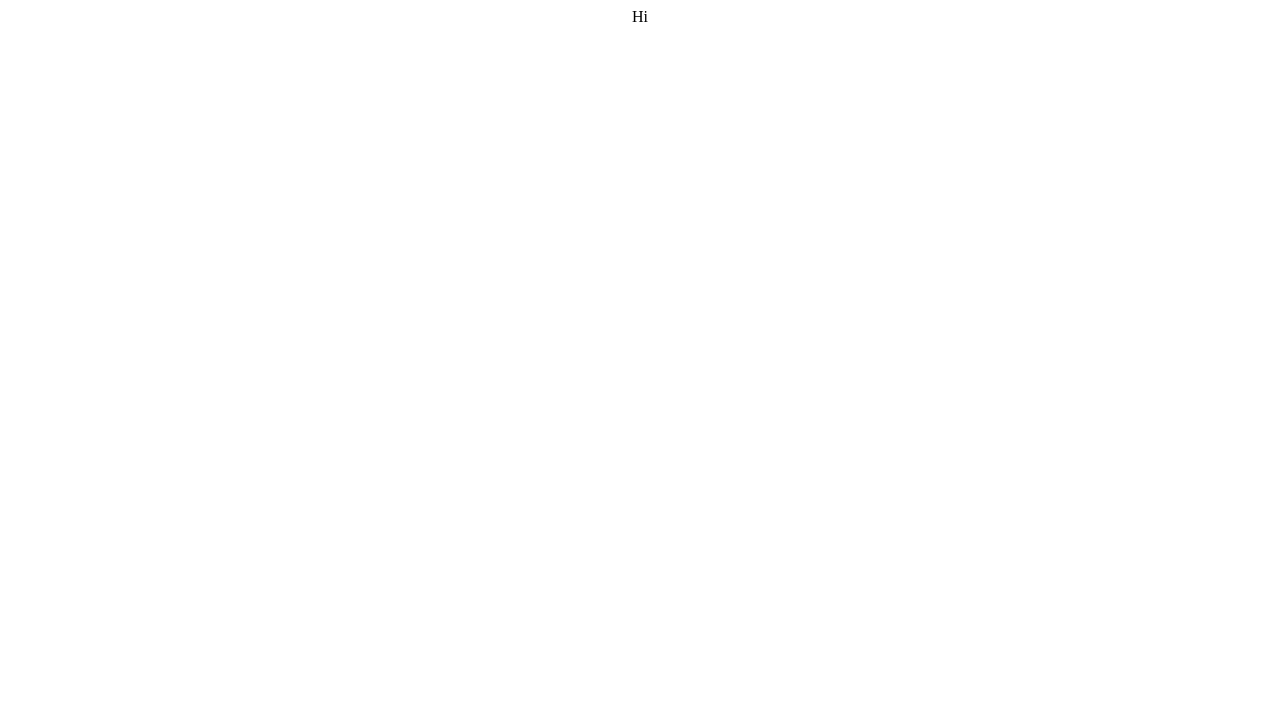
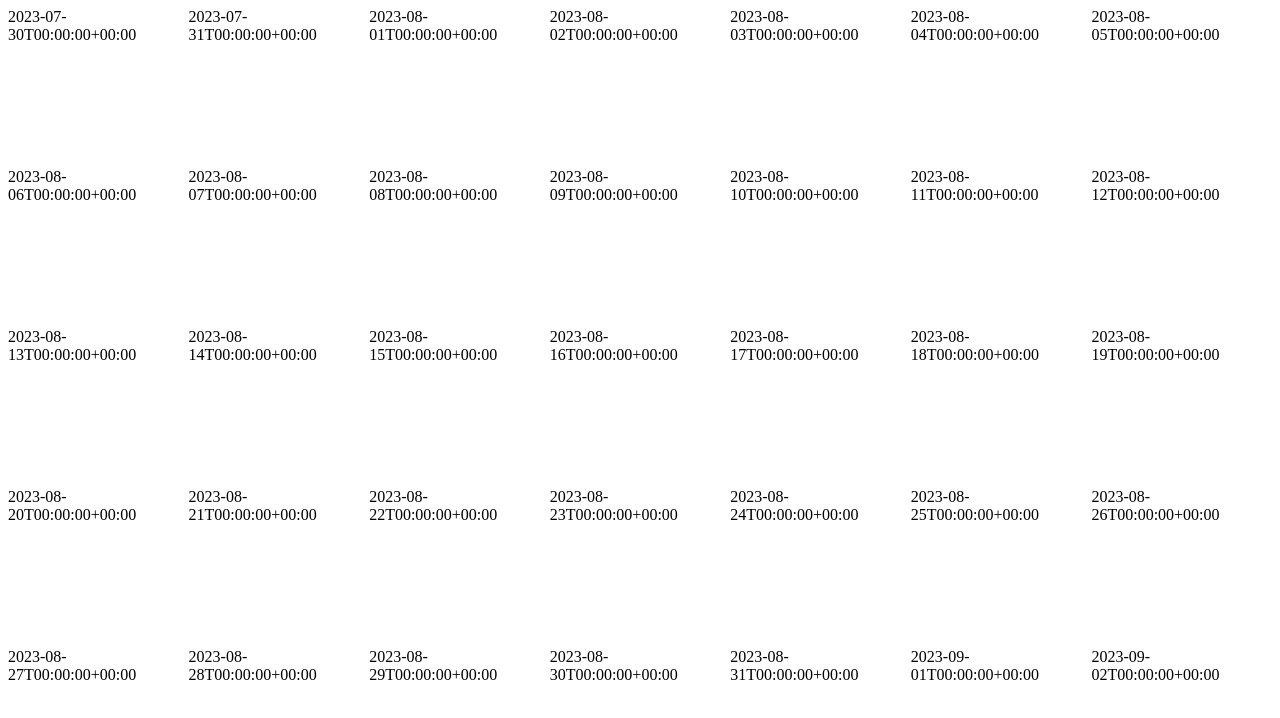
Before and after one commit to PetkovBG/calendar-app-react, a React (Create React App) app in the folder calendar/: page / in a window 1280 px wide. Shown: the top 718 px of the page. Built offline with nearby package versions, Linux system fonts and the light colour scheme.

Commit message:
create Month component

```diff
--- a/calendar/src/App.css
+++ b/calendar/src/App.css
@@ -36,3 +36,14 @@
     transform: rotate(360deg);
   }
 }
+
+.wrapper-div {
+  height: 100vh;
+  display: flex;
+  flex-direction: column;
+}
+
+.wrapper-sidebar {
+  display: flex;
+  flex: 1;
+}
--- a/calendar/src/App.js
+++ b/calendar/src/App.js
@@ -1,15 +1,29 @@
 import './App.css';
 
+import { useState } from 'react';
+
 import { getMonth } from './common/common';
+import Header from './components/Header/Header';
+import Month from './components/Month/Month';
+import SideBar from './components/SideBar/SideBar';
+
 
 function App() {
 
-  console.table(getMonth());
+  // console.table(getMonth());
+  const [currentMonth, setCurrentMonth] = useState(getMonth());
+
 
   return (
-    <div className="App">
-    Hi
-    </div>
+    <>
+      <div className='wrapper-div'>
+        <Header />
+        <div className='wrapper-sidebar'>
+          <SideBar />
+          <Month month={currentMonth} />
+        </div>
+      </div>
+    </>
   );
 }
 
--- /dev/null
+++ b/calendar/src/components/Day/Day.js
@@ -0,0 +1,11 @@
+
+
+const Day = ({day}) => {
+    return (
+        <div>
+            {day.format()}
+        </div>
+    );
+}
+
+export default Day;
--- /dev/null
+++ b/calendar/src/components/Header/Header.js
@@ -0,0 +1,7 @@
+
+
+const Header = () => {
+
+}
+
+export default Header;
--- /dev/null
+++ b/calendar/src/components/Month/Month.js
@@ -0,0 +1,19 @@
+import React from 'react';
+import styles from './Month.module.css';
+import Day from '../Day/Day';
+
+const Month = ({ month }) => {
+    return (
+        <div className={styles['month-container']}>
+            {month.map((row, i) => (
+                <React.Fragment key={i}>
+                    {row.map((day, index) => (
+                        <Day day={day} key={index} />
+                    ))}
+                </React.Fragment>
+            ))}
+        </div>
+    );
+}
+
+export default Month;
--- /dev/null
+++ b/calendar/src/components/Month/Month.module.css
@@ -0,0 +1,7 @@
+.month-container {
+   display: flex;
+   flex: 1;
+   display: grid;
+   grid-template-columns: repeat(7, 1fr);
+   grid-template-rows: repeat(5, 1fr);
+}
--- /dev/null
+++ b/calendar/src/components/SideBar/SideBar.js
@@ -0,0 +1,7 @@
+
+
+const SideBar = () => {
+
+}
+
+export default SideBar;
```
Also changed, not shown: calendar/src/components/Day/Day.module.css (added).
